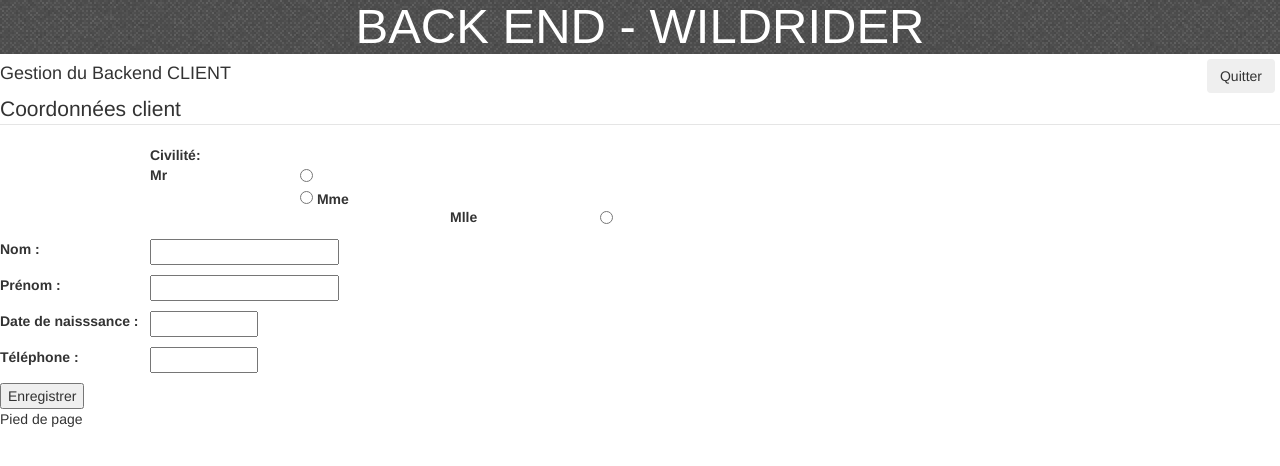
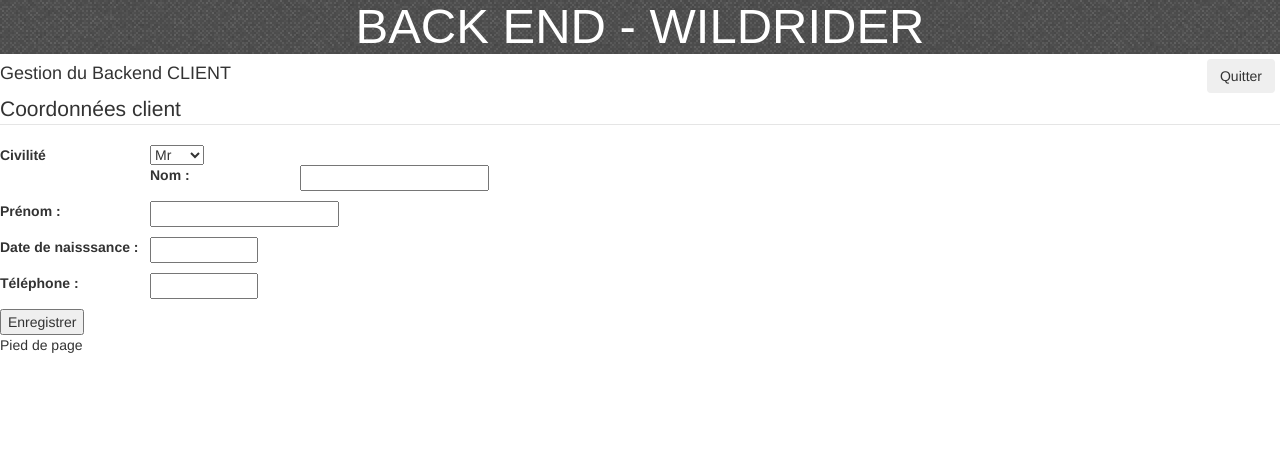
Before and after one commit to erevan22/wildrider, a PHP site: template backend/views/crclient.phtml in a window 1280 px wide. Shown: the top 466 px of the page. Run offline with PHP 8.4, Linux system fonts and the light colour scheme; the template is opened without the code that fills it, so the values that code supplies are empty; some web fonts are replaced.

Commit message:
crclient

```diff
--- a/backend/sources/css/stylesheet.css
+++ b/backend/sources/css/stylesheet.css
@@ -75,3 +75,7 @@ label{
 #creerClient{
 	display:none;
 }
+
+.creationclt{
+	margin: 0 auto;
+}
--- a/backend/views/crclient.phtml
+++ b/backend/views/crclient.phtml
@@ -1,39 +1,31 @@
 
-		<div>
-			<h4>Gestion du Backend CLIENT </h4>
+		<h4>Gestion du Backend CLIENT </h4>
 		<div class="creationclt">
 
-		<form name="" id="" action="index.php" method="post" >
+		<form name="" id="" action="backend.php" method="post" >
 
 			<fieldset>
 			       <legend>Coordonnées client</legend> <!-- Titre du fieldset -->
-
-			       <p><strong>Civilité:</strong>
-			     <label for="label"></label>
-			<br />
-			       <label for="Mr"></label>
-			       <input type="radio" name="civilité" value="Mr" id="Mr" />
-			       <label for="label">Mr</label>
-			<br />
-			       <label for="Mme">
-			       <input type="radio" name="civilité" value="Mme" id="Mme" />
-			       Mme</label><br />
-			       <input type="radio" name="civilité" value="Mlle" id="Mlle" /> <label for="Mlle">Mlle</label><br />
-			  </p>
+			 	<LABEL for="civ">Civilité</label>
+			    <SELECT name="nom" size="1">
+						<OPTION>Mr
+						<OPTION>Mme
+						<OPTION>Mlle
+				</SELECT>
 
 			<p><label><strong>Nom </strong>:</label>
-			<input type="text" name="nom" id="nom" value="" /></p>
+			<input type="text" name="nom" id="nom" value="" required /></p>
 			<p><label><strong>Pr&eacute;nom</strong> :</label>
-			  <input type="text" name="prenom" id="prenom" value="" />
+			  <input type="text" name="prenom" id="prenom" required value="" />
 			</p>
 			<p><label><strong>Date de naisssance</strong> :</label>
-			  <input type="text" name="birthday" id="birthday" value="" size="10" />
+			  <input type="text" name="birthday" required id="birthday" value="" size="10" />
 			</p>
 			<p><label><strong>Téléphone : </strong></label>
-			<input name="tel" type="text" id="nom" value="" size="10" />
+			<input name="tel" type="text" id="nom" required value="" size="10" />
 			</p>
 			</fieldset>
-			<input type="submit" name="valider" id="valider" value="Enregistrer" />
+			<input type="submit" href="backend.php" name="enr_clt" id="valider" value="Enregistrer" />
 		</form>
 
 
```
